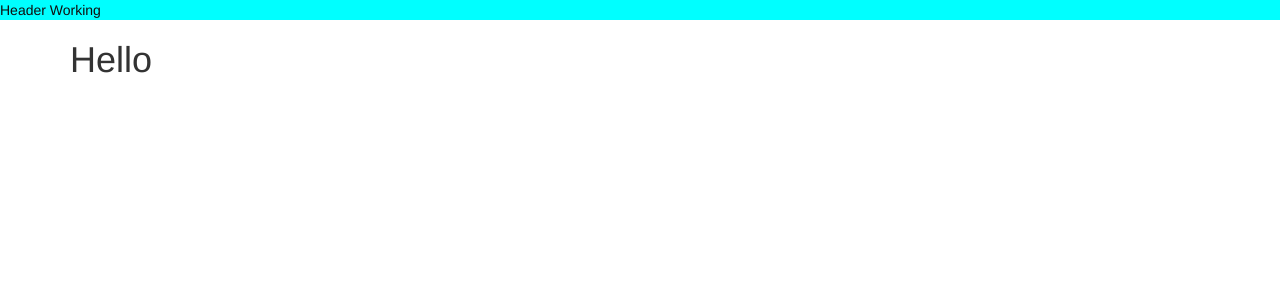
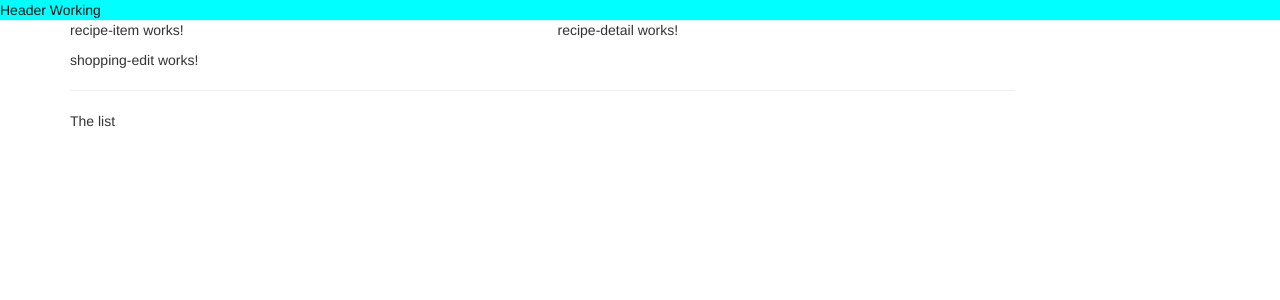
Before and after one commit to wcolts2000/max-angular-main, an Angular app: page / in a window 1280 px wide. Shown: the top 300 px of the page. Built offline with nearby package versions, Linux system fonts and the light colour scheme.

Commit message:
component structure setup

```diff
--- a/src/app/app.component.html
+++ b/src/app/app.component.html
@@ -2,7 +2,8 @@
 <div class="container">
   <div class="row">
     <div class="col-xs-12">
-      <h1>Hello</h1>
+      <app-recipes></app-recipes>
+      <app-shopping-list></app-shopping-list>
     </div>
   </div>
 </div>
--- a/src/app/recipes/recipe-list/recipe-list.component.html
+++ b/src/app/recipes/recipe-list/recipe-list.component.html
@@ -1 +1 @@
-<p>recipe-list works!</p>
+<app-recipe-item></app-recipe-item>
--- a/src/app/recipes/recipes.component.html
+++ b/src/app/recipes/recipes.component.html
@@ -1 +1,8 @@
-<p>recipes works!</p>
+<div class="row">
+  <div class="col-md-5">
+    <app-recipe-list></app-recipe-list>
+  </div>
+  <div class="col-md-7">
+    <app-recipe-detail></app-recipe-detail>
+  </div>
+</div>
--- a/src/app/shopping-list/shopping-list.component.html
+++ b/src/app/shopping-list/shopping-list.component.html
@@ -1 +1,7 @@
-<p>shopping-list works!</p>
+<div class="row">
+  <div class="col-xs-10">
+    <app-shopping-edit></app-shopping-edit>
+    <hr />
+    <p>The list</p>
+  </div>
+</div>
```
